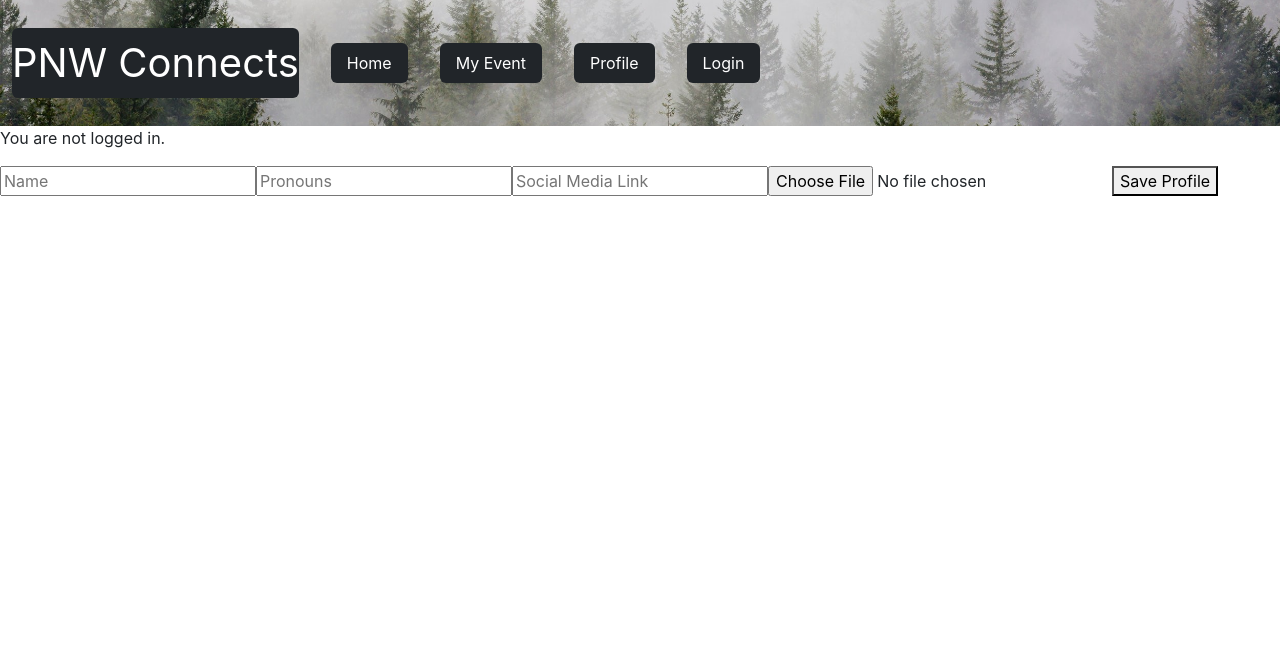
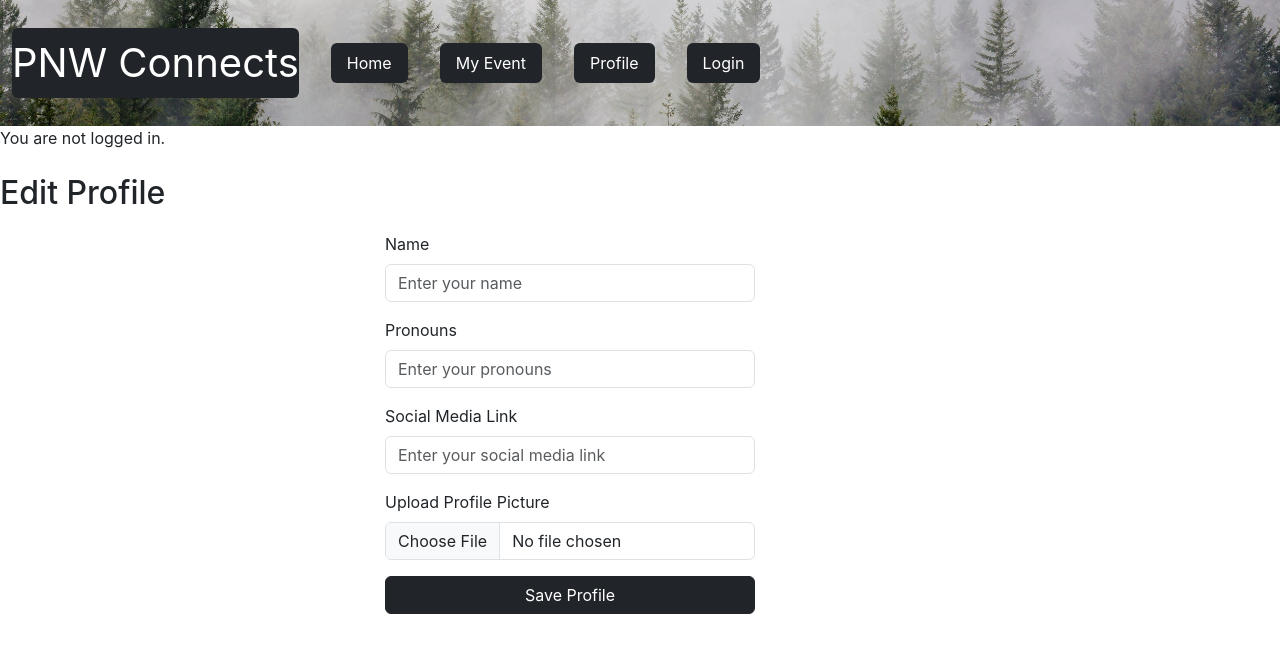
Before and after one commit to INFO442-24AU-C/Group-6, a React (Create React App) app in the folder info442/: page /profile in a window 1280 px wide. Shown: the top 652 px of the page. Built offline with nearby package versions, Linux system fonts and the light colour scheme; no server answers.

Commit message:
styling profile and login

```diff
--- a/info442/src/components/Signin.js
+++ b/info442/src/components/Signin.js
@@ -1,46 +1,69 @@
 import React, { useState } from "react";
 import { signInWithEmailAndPassword } from "firebase/auth";
 import { auth } from "../index";
-import '../page/Login.css';
+import { Form, Button, Container, Row, Col, Alert } from "react-bootstrap";
+// import "../page/Login.css";
 
 const SignIn = () => {
   const [email, setEmail] = useState("");
   const [password, setPassword] = useState("");
+  const [error, setError] = useState(""); // State to hold error message
 
   const signIn = (e) => {
     e.preventDefault();
     signInWithEmailAndPassword(auth, email, password)
       .then((userCredential) => {
-
         console.log(userCredential);
       })
       .catch((error) => {
-
         console.log(error);
+        setError(error.message); // Set error message on failed login
       });
   };
 
   return (
-    <div className="sign-in-container">
-      <form onSubmit={signIn}>
-        <h1>Log In to your Account</h1>
-        <input
+    <Container>
+      <Row className="w-100">
+        <Col md={6} lg={4} className="mx-auto">
+          <div className="sign-in-container p-4 border rounded shadow-sm">
+            <h2 className="text-center mb-4">Log In</h2>
+            <Form onSubmit={signIn}>
+              {/* Email Field */}
+              <Form.Group controlId="formEmail" className="mb-3">
+                <Form.Label>Email</Form.Label>
+                <Form.Control
                   type="email"
                   placeholder="Enter your email"
                   value={email}
                   onChange={(e) => setEmail(e.target.value)}
-          className="input-field"
+                  required
                 />
-        <input
+              </Form.Group>
+
+              {/* Password Field */}
+              <Form.Group controlId="formPassword" className="mb-3">
+                <Form.Label>Password</Form.Label>
+                <Form.Control
                   type="password"
                   placeholder="Enter your password"
                   value={password}
                   onChange={(e) => setPassword(e.target.value)}
-          className="input-field"
+                  required
                 />
-        <button type="submit" className="login-button">Log In</button>
-      </form>
+              </Form.Group>
+
+              {/* Error Message */}
+              {error && <Alert variant="danger" className="mb-3">{error}</Alert>}
+
+              {/* Submit Button */}
+              <Button variant="dark" type="submit" className="w-100" disabled={!email || !password}>
+                Log In
+              </Button>
+            </Form>
           </div>
+        </Col>
+      </Row>
+    </Container>
   );
 };
 
--- a/info442/src/page/Profile.js
+++ b/info442/src/page/Profile.js
@@ -4,6 +4,7 @@ import { ref, uploadBytes, getDownloadURL } from 'firebase/storage';
 import { doc, setDoc, getDoc } from 'firebase/firestore';
 import './Profile.css';
 import Profiledata from '../components/Profiledata';
+import { Form, Button, Alert } from 'react-bootstrap';
 
 const Profile = () => {
     const [name, setName] = useState('');
@@ -64,14 +65,80 @@ const Profile = () => {
     }
 
     return (
-        <div className="profile-edit-container">
-            <input type="text" value={name} onChange={e => setName(e.target.value)} placeholder="Name" />
-            <input type="text" value={pronouns} onChange={e => setPronouns(e.target.value)} placeholder="Pronouns" />
-            <input type="text" value={socialMedia} onChange={e => setSocialMedia(e.target.value)} placeholder="Social Media Link" />
-            <input type="file" onChange={e => setProfilePic(e.target.files[0])} />
-            <button onClick={handleSaveProfile} disabled={loading}>Save Profile</button>
-            {error && <p className="error">{error}</p>}
+
+        <div>
+            <h2 className="mt-4">Edit Profile</h2>
+            <div className="container">
+                <Form >
+                    {/* Name Field */}
+                    <Form.Group controlId="formName" className="mb-3">
+                    <Form.Label>Name</Form.Label>
+                    <Form.Control
+                        type="text"
+                        value={name}
+                        onChange={(e) => setName(e.target.value)}
+                        placeholder="Enter your name"
+                        required
+                    />
+                    </Form.Group>
+
+                    {/* Pronouns Field */}
+                    <Form.Group controlId="formPronouns" className="mb-3">
+                    <Form.Label>Pronouns</Form.Label>
+                    <Form.Control
+                        type="text"
+                        value={pronouns}
+                        onChange={(e) => setPronouns(e.target.value)}
+                        placeholder="Enter your pronouns"
+                        required
+                    />
+                    </Form.Group>
+
+                    {/* Social Media Link */}
+                    <Form.Group controlId="formSocialMedia" className="mb-3">
+                    <Form.Label>Social Media Link</Form.Label>
+                    <Form.Control
+                        type="text"
+                        value={socialMedia}
+                        onChange={(e) => setSocialMedia(e.target.value)}
+                        placeholder="Enter your social media link"
+                        required
+                    />
+                    </Form.Group>
+
+                    {/* Profile Picture Upload */}
+                    <Form.Group controlId="formProfilePic" className="mb-3">
+                    <Form.Label>Upload Profile Picture</Form.Label>
+                    <Form.Control
+                        type="file"
+                        onChange={(e) => setProfilePic(e.target.files[0])}
+                    />
+                    </Form.Group>
+
+                    {/* Save Button */}
+                    <Button
+                    variant="dark"
+                    onClick={handleSaveProfile}
+                    disabled={loading}
+                    className="w-100 mb-3"
+                    >
+                    {loading ? 'Saving...' : 'Save Profile'}
+                    </Button>
+
+                    {/* Error Message */}
+                    {error && <Alert variant="danger" className="mt-3">{error}</Alert>}
+                </Form>
+            </div>
         </div>
+
+        // <div className="profile-edit-container">
+        //     <input type="text" value={name} onChange={e => setName(e.target.value)} placeholder="Name" />
+        //     <input type="text" value={pronouns} onChange={e => setPronouns(e.target.value)} placeholder="Pronouns" />
+        //     <input type="text" value={socialMedia} onChange={e => setSocialMedia(e.target.value)} placeholder="Social Media Link" />
+        //     <input type="file" onChange={e => setProfilePic(e.target.files[0])} />
+        //     <button onClick={handleSaveProfile} disabled={loading}>Save Profile</button>
+        //     {error && <p className="error">{error}</p>}
+        // </div>
     );
 };
 
```
Lines whose indentation alone changed are shown as unchanged.
